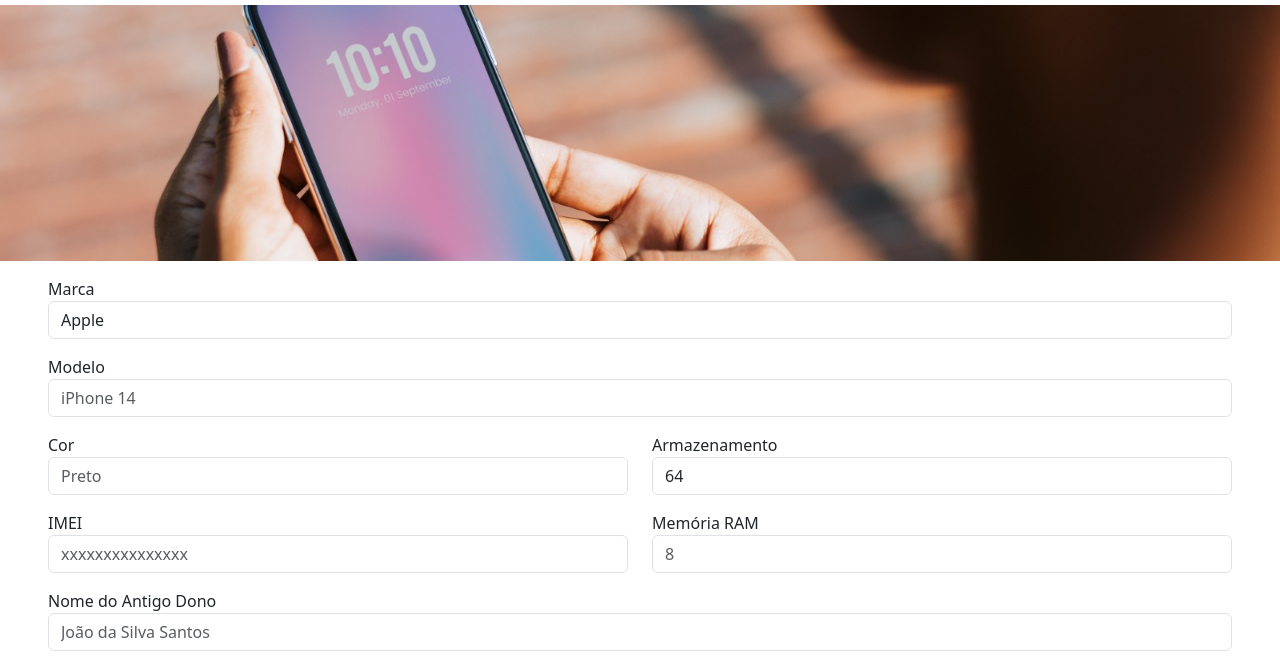
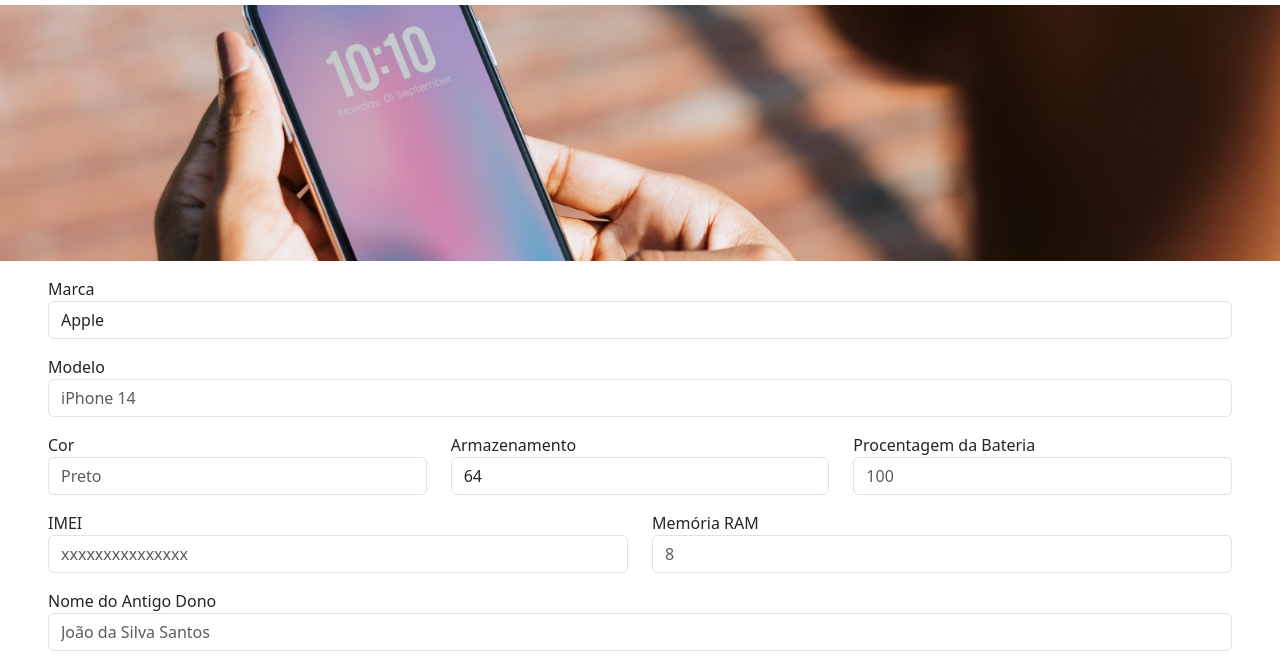
Before and after one commit to GuilhermeMagnusNeto/TronicCEPO, a website: page Paginas/CadastroDeProdutos.html in a window 1280 px wide. Shown: the part 76-740 px from the top of the page. Drawn offline with nearby package versions, Linux system fonts and the light colour scheme.

Commit message:
Update CadastroDeProdutos.html

```diff
--- a/Paginas/CadastroDeProdutos.html
+++ b/Paginas/CadastroDeProdutos.html
@@ -74,6 +74,10 @@
                     <option>1</option>
                 </select>
             </div>
+            <div class="form-group col-md mt-3">
+                <label for="formGroupExampleInput2">Procentagem da Bateria</label>
+                <input type="number" min="0" max="100" class="form-control" id="formGroupExampleInput2" placeholder="100">
+            </div>
         </div>
         <div class="row mb-3">
             <div class="form-group col-md mt-3">
@@ -126,8 +130,8 @@
             <input type="text" maxlength="200" class="form-control" id="formGroupExampleInput2" placeholder="Foi trocado bateria">
         </div>
         <div class="row mb-3 d-flex justify-content-evenly mx-auto">
+            <button type="submit" class="btn btn-primary btn-sm col-md-2 py-3 mt-3">Cadastrar Celular</button>
             <button type="button" class="btn btn-secondary btn-sm col-md-2 py-3 mt-3">Cancelar</button>
-            <button type="submit" class="btn btn-primary btn-sm col-md-2 py-3 mt-3">Cadastrar Celular</button>
         </div>
     </form>
 </body>
```
